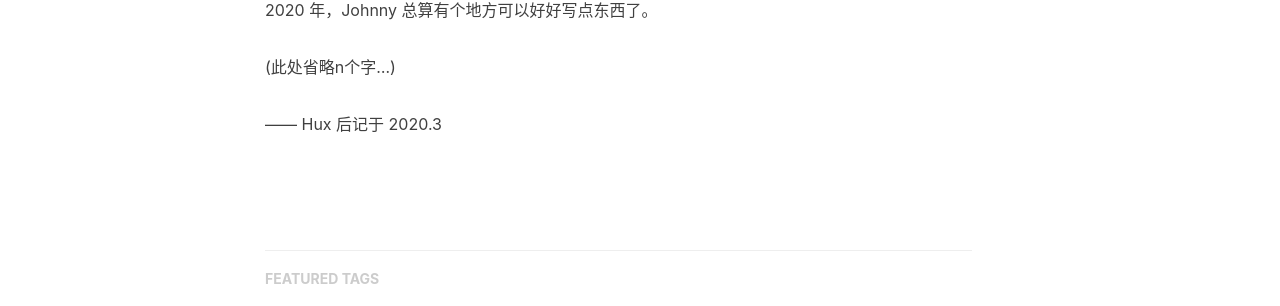
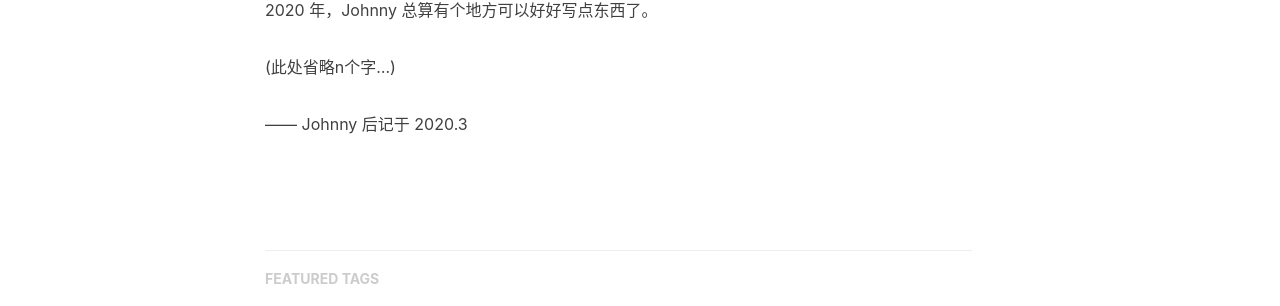
Before and after one commit to johnny-cao/johnny-cao.github.io, a Jekyll site: the page built from _posts/2020-03-19-hello-2020.markdown, in a window 1280 px wide. Shown: the part 699-1005 px from the top of the page. Built offline with Jekyll 4.4.1, drawn with Linux system fonts in a browser that asks for light colours; nearby versions of some CDN libraries; comment, search, counter and statistics services are not loaded.

Commit message:
make some change

```diff
--- a/_posts/2020-03-19-hello-2020.markdown
+++ b/_posts/2020-03-19-hello-2020.markdown
@@ -20,4 +20,4 @@ Johnny 的 Blog 就这么开通了。
 
 (此处省略n个字...)
 
-—— Hux 后记于 2020.3
+—— Johnny 后记于 2020.3
```
Also changed, not shown: img/avatar-hux-home.jpg, img/avatar-hux-ny.jpg, img/avatar-hux.jpg.
